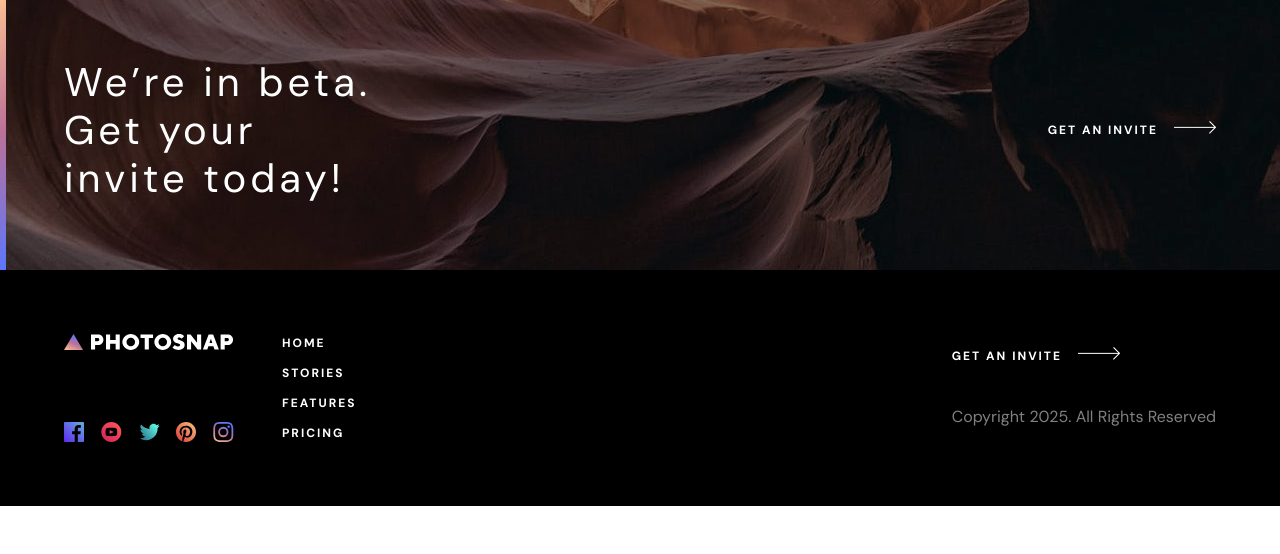
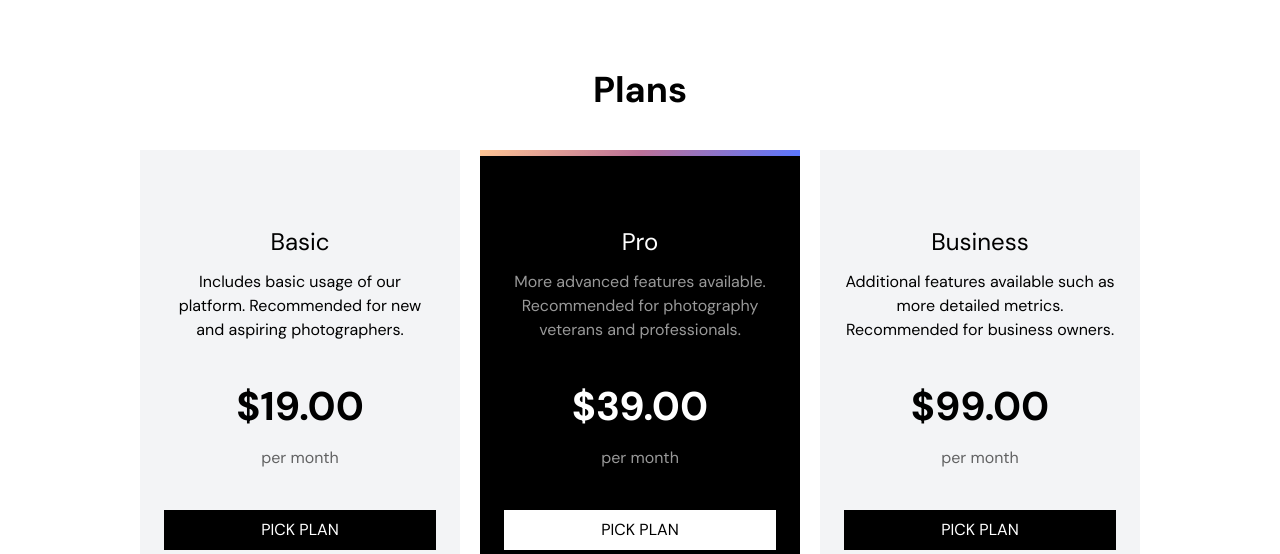
Before and after one commit to EshrakRahman/Photosnap-multi-page-website, a React (Vite) app: page /pricing in a window 1280 px wide. Shown: the part 398-952 px from the top of the page. Before the commit the page ends 904 px from the top, so only its background shows below. Built offline with nearby package versions, Linux system fonts and the light colour scheme.

Commit message:
design finished - need to check when uploaded to server :

```diff
--- a/src/components/layouts/home/Header.jsx
+++ b/src/components/layouts/home/Header.jsx
@@ -33,7 +33,7 @@ export default function Header({
           />
         </div>
         <div className="content relative bg-black px-6 md:px-12 lg:px-16 lg:py-16 lg:gap-16 flex justify-center flex-col items-start gap-6 md:gap-12 py-12">
-          <div className="w-32 md:h-76 md:w-1.5 h-1.5 bg-gradient-main absolute md:top-[30%] lg:top-[25%] top-0 md:left-0   left-6"></div>
+          <div className="w-32 md:h-76 md:w-1.5 h-1.5 bg-gradient-main absolute md:top-[30%] lg:top-[15%] top-0 md:left-0   left-6"></div>
 
           <h1 className="text-[32px] md:text-[40px] md:tracking-[5px] font-dm font-bold leading-10 tracking-[3.33px] text-balance text-white ">
             {title}
--- /dev/null
+++ b/src/components/layouts/pricing/PriceCard.jsx
@@ -0,0 +1,56 @@
+export default function PriceCard({ plan, description, price, expt = false }) {
+  return (
+    <>
+      <section
+        className={`pt-20 w-80 md:w-full lg:w-80 pb-6 px-6 relative ${
+          expt ? "bg-black" : "bg-gray-100"
+        }`}
+      >
+        <div className="flex flex-col space-y-10 items-center">
+          <div className="flex flex-col gap-4 items-center">
+            <p
+              className={`font-dm text-2xl ${
+                expt ? "text-white" : "text-black"
+              } leading-6`}
+            >
+              {plan}
+            </p>
+            <p
+              className={`font-dm text-base font-normal ${
+                expt ? "text-white/60" : "text-black"
+              } leading-6 text-center`}
+            >
+              {description}
+            </p>
+          </div>
+          <div className="flex flex-col gap-4 items-center">
+            <p
+              className={`font-dm font-bold text-[40px] leading-12 tracking-[4.15%] ${
+                expt ? "text-white" : "text-black"
+              }`}
+            >
+              ${price}
+            </p>
+            <p
+              className={`font-dm font-normal text-base leading-6 ${
+                expt ? "text-white/60" : "text-black/60"
+              }`}
+            >
+              per month
+            </p>
+          </div>
+          <button
+            className={`w-full py-2 ${
+              expt ? "bg-white text-black" : "bg-black text-white"
+            } uppercase  hover:cursor-pointer`}
+          >
+            Pick plan
+          </button>
+        </div>
+        {expt && (
+          <div className="w-full h-1.5 bg-gradient-main absolute top-0 left-0 "></div>
+        )}
+      </section>
+    </>
+  );
+}
--- /dev/null
+++ b/src/components/layouts/pricing/PriceCardContainer.jsx
@@ -0,0 +1,29 @@
+import PriceCard from "./PriceCard";
+
+export default function PriceCardContainer() {
+  return (
+    <>
+      <section className=" flex flex-col items-center px-10 py-20">
+        <p className="font-dm font-bold text-black text-4xl pb-10">Plans</p>
+        <div className=" grid grid-cols-1 lg:grid-cols-3 gap-5">
+          <PriceCard
+            plan="Basic"
+            description="Includes basic usage of our platform. Recommended for new and aspiring photographers."
+            price="19.00"
+          />
+          <PriceCard
+            plan="Pro"
+            description="More advanced features available. Recommended for photography veterans and professionals."
+            price="39.00"
+            expt={true}
+          />
+          <PriceCard
+            plan="Business"
+            description="Additional features available such as more detailed metrics. Recommended for business owners."
+            price="99.00"
+          />
+        </div>
+      </section>
+    </>
+  );
+}
--- a/src/pages/Pricing.jsx
+++ b/src/pages/Pricing.jsx
@@ -6,6 +6,8 @@ import {
 import { Footer, Header } from "@/components/layouts";
 import FeaturesFooter from "@/components/layouts/features/FeaturesFooter";
 import { DesktopNav, MobileNav } from "@/components/layouts/nav";
+import PriceCard from "@/components/layouts/pricing/PriceCard";
+import PriceCardContainer from "@/components/layouts/pricing/PriceCardContainer";
 
 export default function Pricing() {
   return (
@@ -19,7 +21,7 @@ export default function Pricing() {
         title="PRICING"
         description="Create a your stories, Photosnap is a platform for photographers and visual storytellers. It’s the simple way to create and share your photos."
       />
-
+      <PriceCardContainer />
       <FeaturesFooter />
       <Footer />
     </>
```
